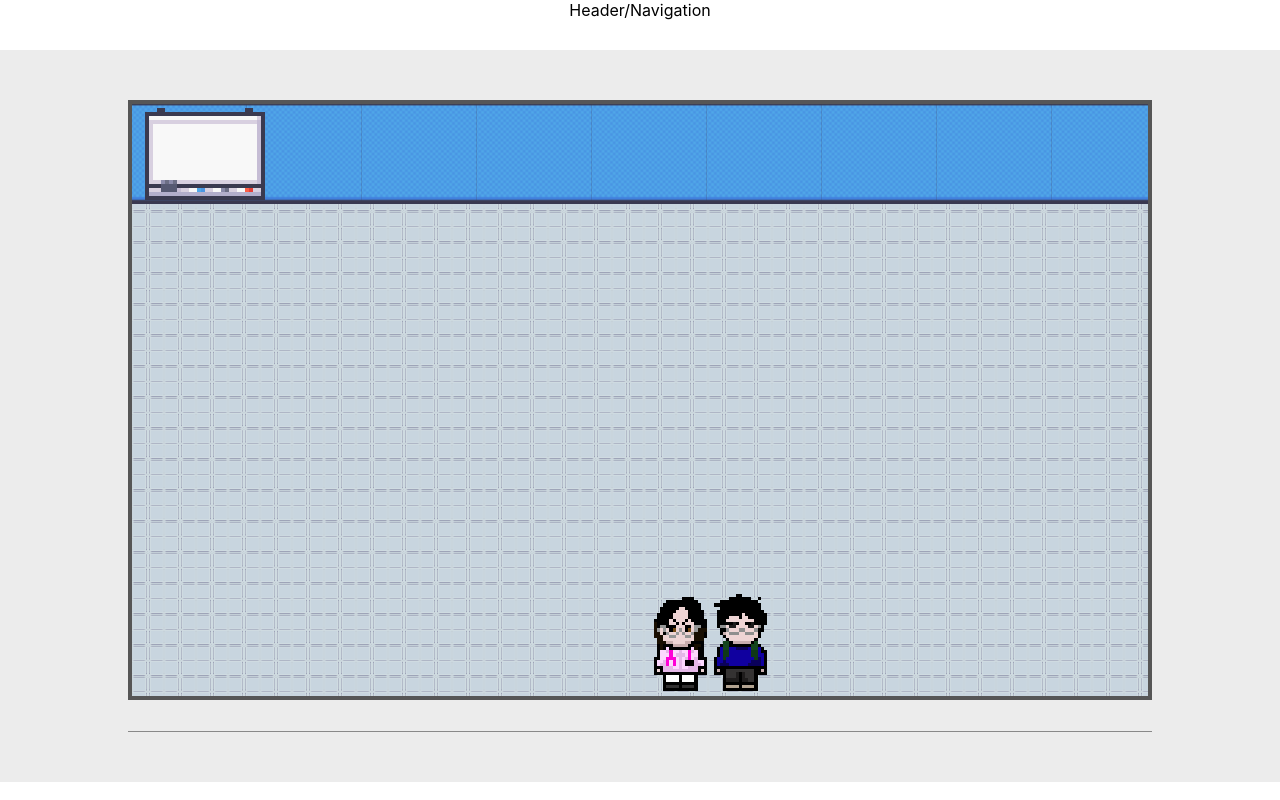
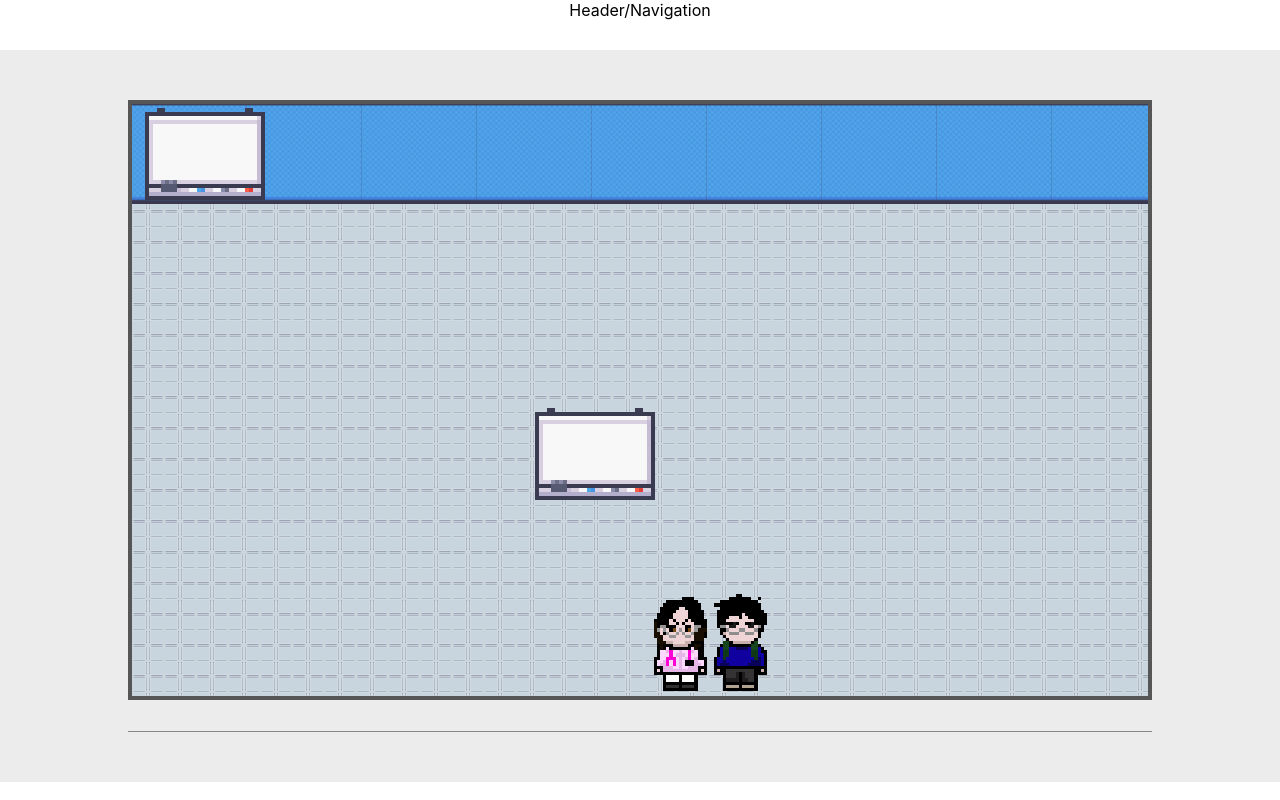
Before and after one commit to jiroquijano/jiro-portfolio, a React (Create React App) app: page /office in a window 1280 px wide. Built offline with nearby package versions, Linux system fonts and the light colour scheme.

Commit message:
implemented collisions

```diff
--- a/src/components/Office/Character.jsx
+++ b/src/components/Office/Character.jsx
@@ -1,8 +1,9 @@
-import React, {useState, useEffect, useRef} from 'react';
+import React, {useState, useEffect, useRef, useContext} from 'react';
 import {makeStyles, Popper} from '@material-ui/core';
 import useKeyPress from '../../hooks/useKeyPress';
 import useKeyRelease from '../../hooks/useKeyRelease';
 import useResize from '../../hooks/useResize';
+import OfficeHitMapContext from '../../context/OfficeHitMapContext';
 
 const STEP = 10;
 const SPRITE_STEP_MAX = 3;
@@ -29,12 +30,13 @@ const Character = ({canvas, sprite, posX, posY, name, isControlled, selectCharac
     const [direction, setDirection] = useState(300);
     const [step, setStep] = useState(1);
     const characterRef = useRef(null);
+    const {hitMap, setHitMap} = useContext(OfficeHitMapContext);
     const [isPopperOpen, setPopperOpen] = useState(false);
     const classes = useStyles({positionX, positionY, step, direction, sprite});
     const hitMapX = Math.floor((positionX+20)/10);
     const hitMapY = Math.floor((positionY)/10);
     const hitMapSpriteWidth = CHARACTER_WIDTH/10;
-    const hitMapSpriteHeight = Math.floor(characterRef?.current?.offsetHeight);
+    const hitMapSpriteHeight = Math.floor(characterRef?.current?.offsetHeight/10);
     console.log(`${name} coordinates: ${hitMapX}, ${hitMapY}`);
     console.log(`occupied coordinates: ${hitMapX} - ${hitMapX + hitMapSpriteWidth}, ${hitMapY} - ${hitMapY+hitMapSpriteHeight}`);
 
@@ -79,38 +81,56 @@ const Character = ({canvas, sprite, posX, posY, name, isControlled, selectCharac
         setStep(1);
     });
 
-    const validateMovement = (newX, newY) => {
+    const isWithinCanvas = (newX, newY) => {
         const canvasWidth = canvas.current.offsetWidth;
         const canvasHeight = canvas.current.offsetHeight;
         return (newX > 0 && newX < canvasWidth - 100) && (newY > 0 && newY < canvasHeight - 100);
+    }
+
+    const doesHitMapAllowMovement = (newHitMapX, newHitMapY, direction) => {
+        let collisionMap = [];
+        const spriteBodyMiddleHitMap = newHitMapY+Math.ceil(hitMapSpriteHeight/2);
+        const spriteBodyWidthHitMapEnd = newHitMapX+hitMapSpriteWidth-2;
+        if(['up','down'].includes(direction)){
+            collisionMap = hitMap[spriteBodyMiddleHitMap].slice(newHitMapX+1,spriteBodyWidthHitMapEnd);
+        } else if(['left', 'right'].includes(direction)){
+            const xToCheck = direction === 'left' ? newHitMapX : spriteBodyWidthHitMapEnd;
+            collisionMap.push(hitMap[spriteBodyMiddleHitMap][xToCheck]);
+        }
+        console.log(collisionMap);
+        return collisionMap.every((value)=>value !== 'X');
     }
 
     const moveCharacter = (movement) => {
         switch (movement) {
             case 'up' : {
                 setY((previousY) => {
-                    return validateMovement(positionX, previousY-STEP) ?
+                    return isWithinCanvas(positionX, previousY-STEP) &&
+                        doesHitMapAllowMovement(hitMapX, hitMapY-1, movement) ?
                         previousY - STEP : previousY;
                 })
                 break;
             }
             case 'down' : {
                 setY((previousY) => {
-                    return validateMovement(positionX, previousY+STEP) ?
+                    return isWithinCanvas(positionX, previousY+STEP) &&
+                        doesHitMapAllowMovement(hitMapX, hitMapY+2, movement) ?
                         previousY + STEP : previousY;
                 });
                 break;
             }
             case 'right' : {
                 setX((previousX) => {
-                    return validateMovement(previousX+STEP, positionY) ?
+                    return isWithinCanvas(previousX+STEP, positionY) &&
+                        doesHitMapAllowMovement(hitMapX+1, hitMapY, movement) ?
                         previousX+STEP : previousX;
                 });
                 break;
             }
             case 'left' : {
                 setX((previousX) => {
-                    return validateMovement(previousX-STEP, positionY) ?
+                    return isWithinCanvas(previousX-STEP, positionY) &&
+                        doesHitMapAllowMovement(hitMapX-1, hitMapY, movement) ?
                         previousX-STEP : previousX;
                 });
                 break;
--- a/src/components/Office/Decorations/Item.jsx
+++ b/src/components/Office/Decorations/Item.jsx
@@ -2,6 +2,7 @@ import React, {useState, useEffect, useContext, useRef} from 'react';
 import {makeStyles} from '@material-ui/core';
 import useResize from '../../../hooks/useResize';
 import OfficeHitMapContext from '../../../context/OfficeHitMapContext';
+import zIndex from '@material-ui/core/styles/zIndex';
 
 const useStyles = makeStyles({
     item: (props) => ({
@@ -10,11 +11,12 @@ const useStyles = makeStyles({
         backgroundImage: `url(${props.spriteImage})`,
         position: 'absolute',
         top: props.positionY,
-        left: props.positionX
+        left: props.positionX,
+        zIndex: props.positionY
     })
 })
 
-const Item = ({canvas, spriteImage, posX, posY, width, height}) => {
+const Item = ({canvas, spriteImage, posX, posY, width, height, collision}) => {
     const [positionX, setX] = useState();
     const [positionY, setY] = useState();
     const itemRef = useRef(null);
@@ -33,7 +35,7 @@ const Item = ({canvas, spriteImage, posX, posY, width, height}) => {
         const hitMapCopy = hitMap;
         for(let currentRow = hitMapY; currentRow < hitMapY + hitMapSpriteHeight; currentRow++) {
             const itemHitMapRow = hitMap[currentRow];
-            itemHitMapRow.fill('A', hitMapX, hitMapX + hitMapSpriteWidth + 1);
+            itemHitMapRow.fill(`${collision ? 'X' : 'A'}`, hitMapX, hitMapX + hitMapSpriteWidth + 1);
             hitMapCopy[currentRow] = itemHitMapRow;
         }
         setHitMap(hitMapCopy);
@@ -54,7 +56,7 @@ const Item = ({canvas, spriteImage, posX, posY, width, height}) => {
 
     const classes = useStyles({spriteImage, positionX, positionY, width, height});
     return (
-        <div className={classes.item} ref={itemRef}/>
+        <div className={classes.item} ref={itemRef} onClick={()=>console.log(hitMap)}/>
     )
 }
 
--- a/src/components/Office/OfficeCanvas.jsx
+++ b/src/components/Office/OfficeCanvas.jsx
@@ -3,7 +3,6 @@ import {Container, makeStyles} from '@material-ui/core';
 import Character from './Character';
 import Wall from './Decorations/Wall';
 import Item from './Decorations/Item';
-import useResize from '../../hooks/useResize';
 import OfficeHitMapContext from '../../context/OfficeHitMapContext';
 const JIRO_SPRITE = 'sprites/jiro-sprite.png'
 const BONNA_SPRITE = 'sprites/bonna-sprite.png'
@@ -56,6 +55,16 @@ const OfficeCanvas = () => {
                     posY={0}
                     width={126}
                     height={100}
+                    collision={true}
+                />
+                 <Item
+                    canvas={canvasRef}
+                    spriteImage={BOARD_SPRITE}
+                    posX={400}
+                    posY={300}
+                    width={126}
+                    height={100}
+                    collision={true}
                 />
                 <Character
                     canvas={canvasRef}
--- a/src/components/Office/OfficePage.jsx
+++ b/src/components/Office/OfficePage.jsx
@@ -2,6 +2,7 @@ import React, {useState} from 'react';
 import OfficeCanvas from './OfficeCanvas'
 import {Grid, makeStyles, TextField, useMediaQuery} from '@material-ui/core';
 import {Redirect} from 'react-router-dom';
+import { Fade } from '@material-ui/core';
 
 const useStyles = makeStyles({
     root: {
@@ -21,6 +22,7 @@ const OfficePage = () => {
         <div className={classes.root}>
             {
                 !isMobile ? (
+                        <Fade in={true} timeout={500}>
                             <Grid container direction='column' alignContent='center' alignItems='stretch'>
                                     <Grid item>
                                         <OfficeCanvas/>
@@ -33,6 +35,7 @@ const OfficePage = () => {
                                         />
                                 </Grid>
                             </Grid>
+                        </Fade>
                 ) : (
                     <Redirect to='/'/>
                 )
```
Lines whose indentation alone changed are shown as unchanged.
